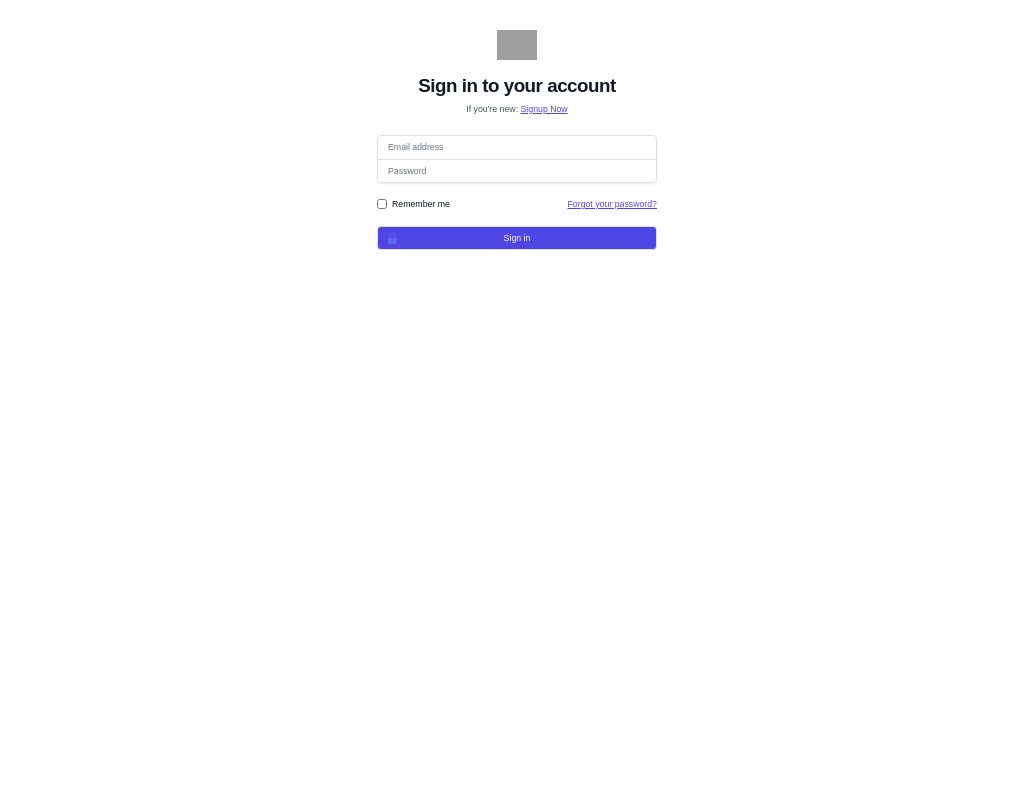
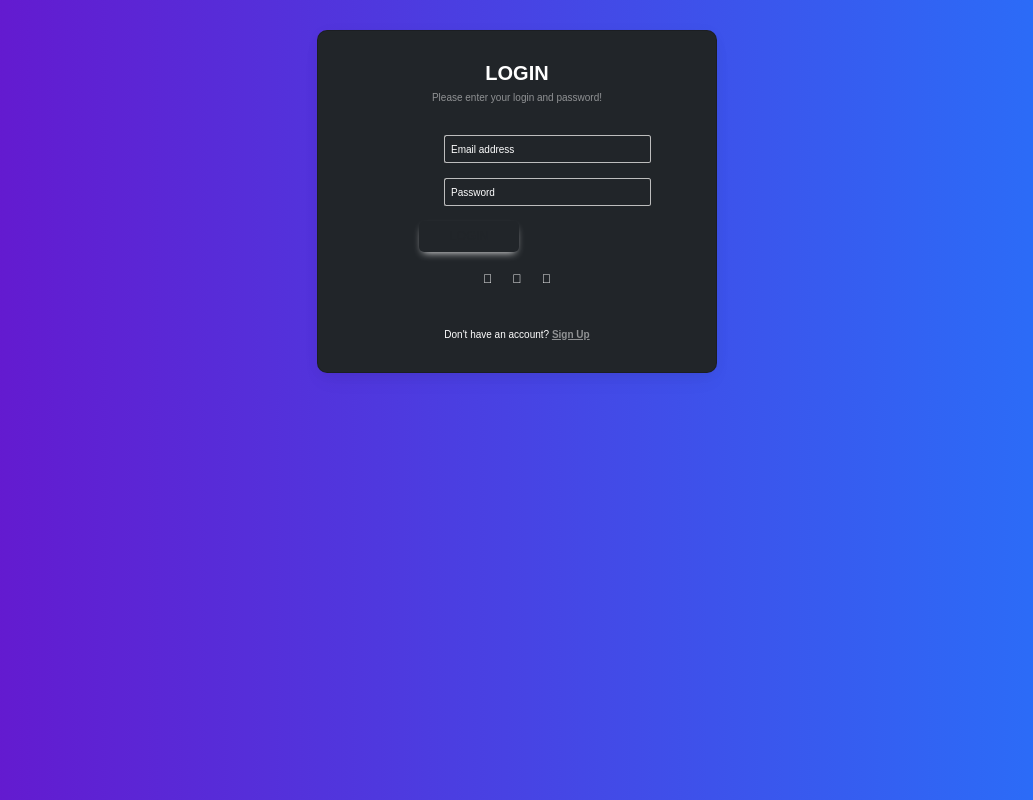
Before and after one commit to MarkoSOE/QuikTalk, a React (Create React App) app in the folder frontend/: page / in a window 1280 px wide. Shown: the whole page, without its empty margins (123-1156 px from the left). Built offline with nearby package versions, Linux system fonts and the light colour scheme; no server answers; grey boxes are pictures that could not be loaded; a web font is replaced by a local one.

Commit message:
testing front end changes

```diff
--- a/frontend/public/index.html
+++ b/frontend/public/index.html
@@ -6,6 +6,8 @@
     <meta name="viewport" content="width=device-width, initial-scale=1" />
     <meta name="theme-color" content="#000000" />
     <link rel="stylesheet" href="https://rsms.me/inter/inter.css">
+    <link href="https://fonts.googleapis.com/css?family=Roboto:300,400,500,700&display=swap" rel="stylesheet" />
+
     <meta
       name="description"
       content="Web site created using create-react-app"
--- a/frontend/src/index.css
+++ b/frontend/src/index.css
@@ -1803,6 +1803,17 @@ aside {
   border-radius: 1.5rem;
 }
 
+body {
+  /* fallback for old browsers */
+  background: #6a11cb;
+
+  /* Chrome 10-25, Safari 5.1-6 */
+  background: -webkit-linear-gradient(to right, rgba(106, 17, 203, 1), rgba(37, 117, 252, 1));
+
+  /* W3C, IE 10+/ Edge, Firefox 16+, Chrome 26+, Opera 12+, Safari 7+ */
+  background: linear-gradient(to right, rgba(106, 17, 203, 1), rgba(37, 117, 252, 1))
+}
+
 /* Typing Animation */
 .typing-chat-bubble {
   background-color:rgb(59, 63, 75);
--- a/frontend/src/pages/Login.js
+++ b/frontend/src/pages/Login.js
@@ -17,9 +17,29 @@ import axios from "axios";
 import { useState, useEffect } from "react";
 import { useNavigate } from "react-router-dom";
 import { LockClosedIcon } from "@heroicons/react/20/solid";
+import { ToastContainer, toast } from "react-toastify";
+import "react-toastify/dist/ReactToastify.css";
+import {
+	MDBBtn,
+	MDBContainer,
+	MDBRow,
+	MDBCol,
+	MDBCard,
+	MDBCardBody,
+	MDBInput,
+	MDBIcon,
+} from "mdb-react-ui-kit";
+
 import Cookies from "js-cookie";
 
 export default function Example() {
+	const toastOptions = {
+		position: "bottom-right",
+		autoClose: 8000,
+		pauseOnHover: true,
+		draggable: false,
+		theme: "dark",
+	};
 	const navigate = useNavigate();
 
 	const [formData, setFormData] = useState({
@@ -31,9 +51,22 @@ export default function Example() {
 	const onChange = (e) =>
 		setFormData({ ...formData, [e.target.name]: e.target.value });
 
+	const formValidation = () => {
+		const { email, password } = formData;
+		if (email === "") {
+			toast.error("Email and Password is required", toastOptions);
+			return false;
+		} else if (password === "") {
+			toast.error("Email and Password is required", toastOptions);
+			return false;
+		}
+		return true;
+	};
+
 	const onSubmit = async (e) => {
+		console.log(formData);
 		e.preventDefault();
-		console.log(formData);
+		if (formValidation) {
 			const newUser = {
 				email,
 				password,
@@ -55,6 +88,7 @@ export default function Example() {
 			} catch (error) {
 				console.error(error);
 			}
+		}
 	};
 
 	// check to see if the user is aready logged in
@@ -66,7 +100,7 @@ export default function Example() {
 
 	return (
 		<>
-			<div className="flex min-h-full items-center justify-center py-12 px-4 sm:px-6 lg:px-8">
+			{/* <div className="flex min-h-full items-center justify-center py-12 px-4 sm:px-6 lg:px-8">
 				<div className="w-full max-w-md space-y-8">
 					<div>
 						<img
@@ -121,33 +155,6 @@ export default function Example() {
 								/>
 							</div>
 						</div>
-
-						<div className="flex items-center justify-between">
-							<div className="flex items-center">
-								<input
-									id="remember-me"
-									name="remember-me"
-									type="checkbox"
-									className="h-4 w-4 rounded border-gray-300 text-indigo-600 focus:ring-indigo-500"
-								/>
-								<label
-									htmlFor="remember-me"
-									className="ml-2 block text-sm text-gray-900"
-								>
-									Remember me
-								</label>
-							</div>
-
-							<div className="text-sm">
-								<a
-									href="#"
-									className="font-medium text-indigo-600 hover:text-indigo-500"
-								>
-									Forgot your password?
-								</a>
-							</div>
-						</div>
-
 						<div>
 							<button
 								type="submit"
@@ -164,7 +171,100 @@ export default function Example() {
 						</div>
 					</form>
 				</div>
+			</div> */}
+			<MDBContainer fluid>
+				<MDBRow className="d-flex justify-content-center align-items-center h-100">
+					<MDBCol col="12">
+						<MDBCard
+							className="bg-dark text-white my-5 mx-auto "
+							style={{ borderRadius: "1rem", maxWidth: "400px" }}
+						>
+							<MDBCardBody
+								onSubmit={onSubmit}
+								method="POST"
+								className="p-5 d-flex flex-column align-items-center mx-auto w-100"
+							>
+								<h2 className="fw-bold mb-2 text-uppercase">Login</h2>
+								<p className="text-white-50 mb-5">
+									Please enter your login and password!
+								</p>
+								<form onSubmit={onSubmit} method="POST">
+									<MDBInput
+										wrapperClass="mb-4 mx-5 w-100"
+										labelClass="text-white"
+										id="email-address"
+										name="email"
+										type="email"
+										autoComplete="email"
+										label="Email address"
+										size="lg"
+										onChange={onChange}
+									/>
+									<MDBInput
+										wrapperClass="mb-4 mx-5 w-100"
+										labelClass="text-white"
+										id="formWhite"
+										name="password"
+										type="password"
+										autoComplete="current-password"
+										label="Password"
+										size="lg"
+										onChange={onChange}
+									/>
+
+									<MDBBtn
+										type="submit"
+										className="mx-2 px-5"
+										color="white"
+										size="lg"
+									>
+										Login
+									</MDBBtn>
+								</form>
+
+								<div className="d-flex flex-row mt-3 mb-5">
+									<MDBBtn
+										tag="a"
+										color="none"
+										className="m-3"
+										style={{ color: "white" }}
+									>
+										<MDBIcon fab icon="facebook-f" size="lg" />
+									</MDBBtn>
+
+									<MDBBtn
+										tag="a"
+										color="none"
+										className="m-3"
+										style={{ color: "white" }}
+									>
+										<MDBIcon fab icon="twitter" size="lg" />
+									</MDBBtn>
+
+									<MDBBtn
+										tag="a"
+										color="none"
+										className="m-3"
+										style={{ color: "white" }}
+									>
+										<MDBIcon fab icon="google" size="lg" />
+									</MDBBtn>
 								</div>
+
+								<div>
+									<p className="mb-0">
+										Don't have an account?{" "}
+										<a href="#!" className="text-white-50 fw-bold">
+											Sign Up
+										</a>
+									</p>
+								</div>
+							</MDBCardBody>
+						</MDBCard>
+					</MDBCol>
+				</MDBRow>
+			</MDBContainer>
+			<ToastContainer />
 		</>
 	);
 }
--- a/frontend/tailwind.config.js
+++ b/frontend/tailwind.config.js
@@ -1,15 +1,17 @@
 /** @type {import('tailwindcss').Config} */
-const defaultTheme = require('tailwindcss/defaultTheme')
-
+const defaultTheme = require("tailwindcss/defaultTheme");
 
 module.exports = {
-  content: ["./src/**/*.{js,jsx,ts,tsx}",],
+	content: ["./src/**/*.{js,jsx,ts,tsx}"],
 	theme: {
 		extend: {
 			fontFamily: {
-        sans: ['Inter var', ...defaultTheme.fontFamily.sans],
+				sans: ["Inter var", ...defaultTheme.fontFamily.sans],
 			},
 		},
 	},
-  plugins: [],
-}
+	plugins: [
+		require("@tailwindcss/forms"),
+		// ...
+	],
+};
```
Also changed, not shown: frontend/package.json (+7 -1 lines), frontend/src/index.js (+12 -11 lines), 2 other files (tests, documents, lock files or other folders). Lines whose indentation alone changed are shown as unchanged.
